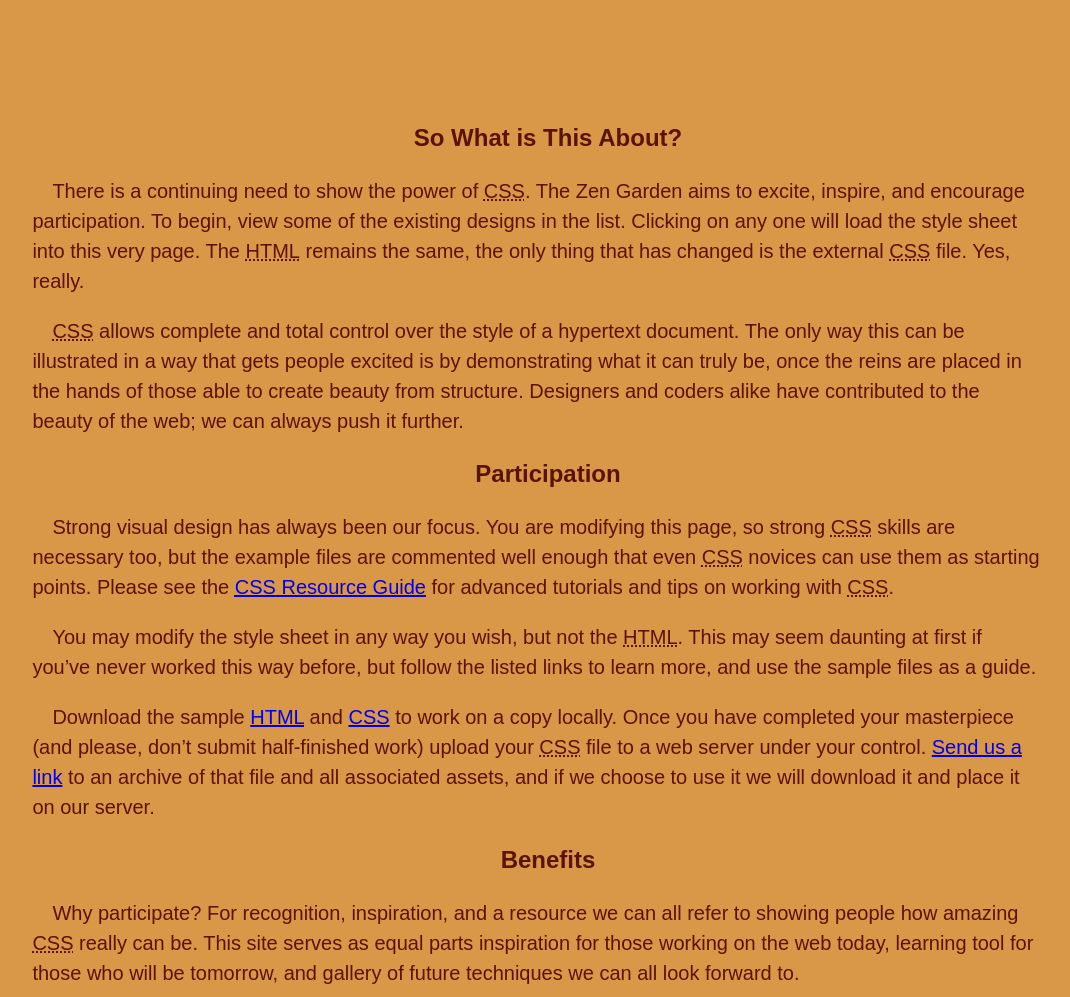
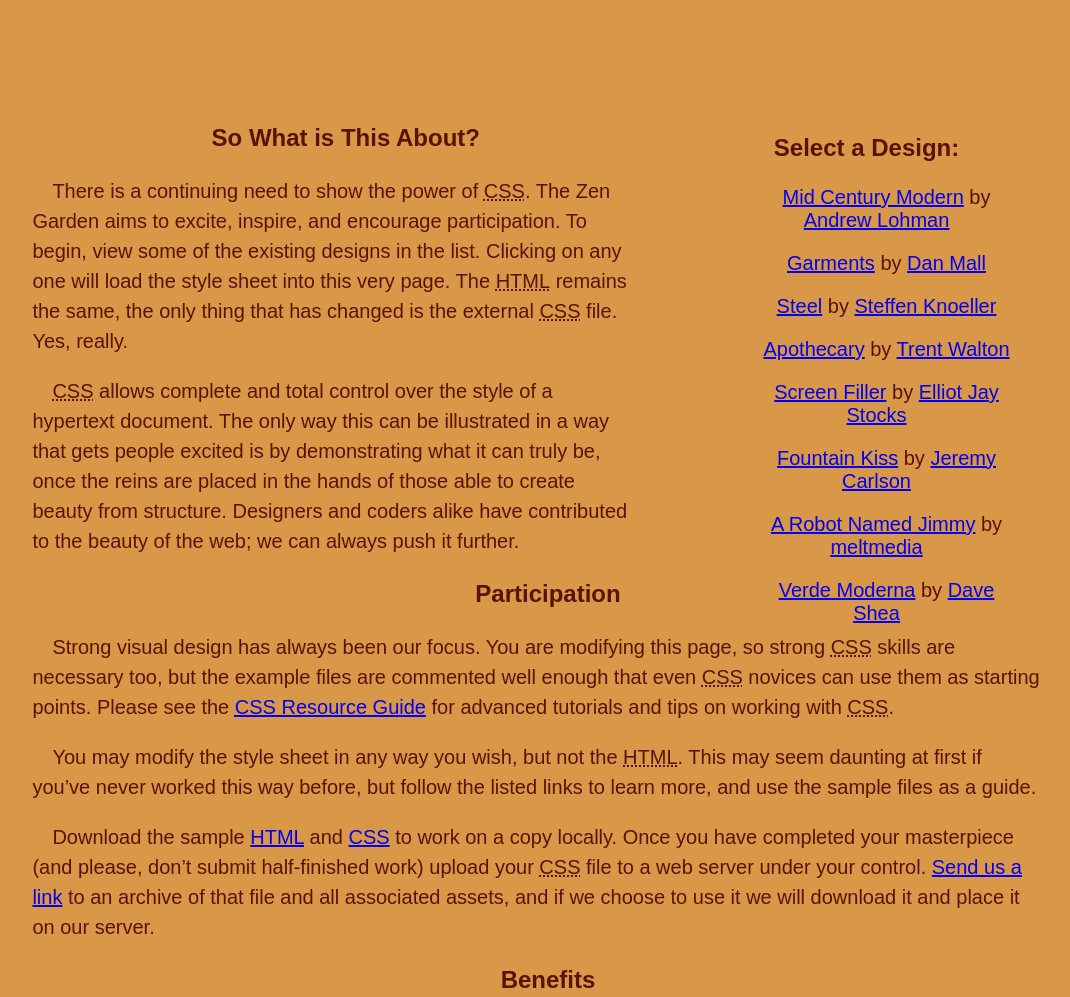
Before and after one commit to isabela2607/desenvolve-introducao-web, a plain HTML site: page index .html in a window 1280 px wide. Shown: the part 458-1455 px from the top of the page, without its empty margins (102-1172 px from the left). Drawn offline with Linux system fonts and the light colour scheme.

Commit message:
Add files via upload
Atividade 4: CSS ZEN GARDEN

```diff
--- a/style.css
+++ b/style.css
@@ -5,6 +5,7 @@
 destaque { color: #8C2B07; }
 principal{ color: #591303; }
 .UI/UX-5-hex { color: #F2F2F2; }*/
+
 
 html{
  /*Atividade 1*/
@@ -26,6 +27,10 @@ html{
 
     abbr{font-variant: small-caps;}
 }
+
+
+
+
  /*Atividade 3*/
  .page-wrapper {
     width: 80%;
@@ -68,3 +73,24 @@ html{
     border: solid 2px;
     padding: 0.5em;
 }
+
+
+
+ /*Atividade 4*/
+ .page-wrapper {
+   position: relative;
+ }
+
+ .explanation{
+    width: 60%;
+    margin-right: 35%;
+    border-right: #1f295c  1px;
+    padding-right: 2%;
+ }
+ #design-selection{
+    position:absolute;
+    top: 560px;
+    left: 62%;
+    padding-left: 2%;
+    padding-right: 1%;
+ }
```
Lines whose indentation alone changed are shown as unchanged.
